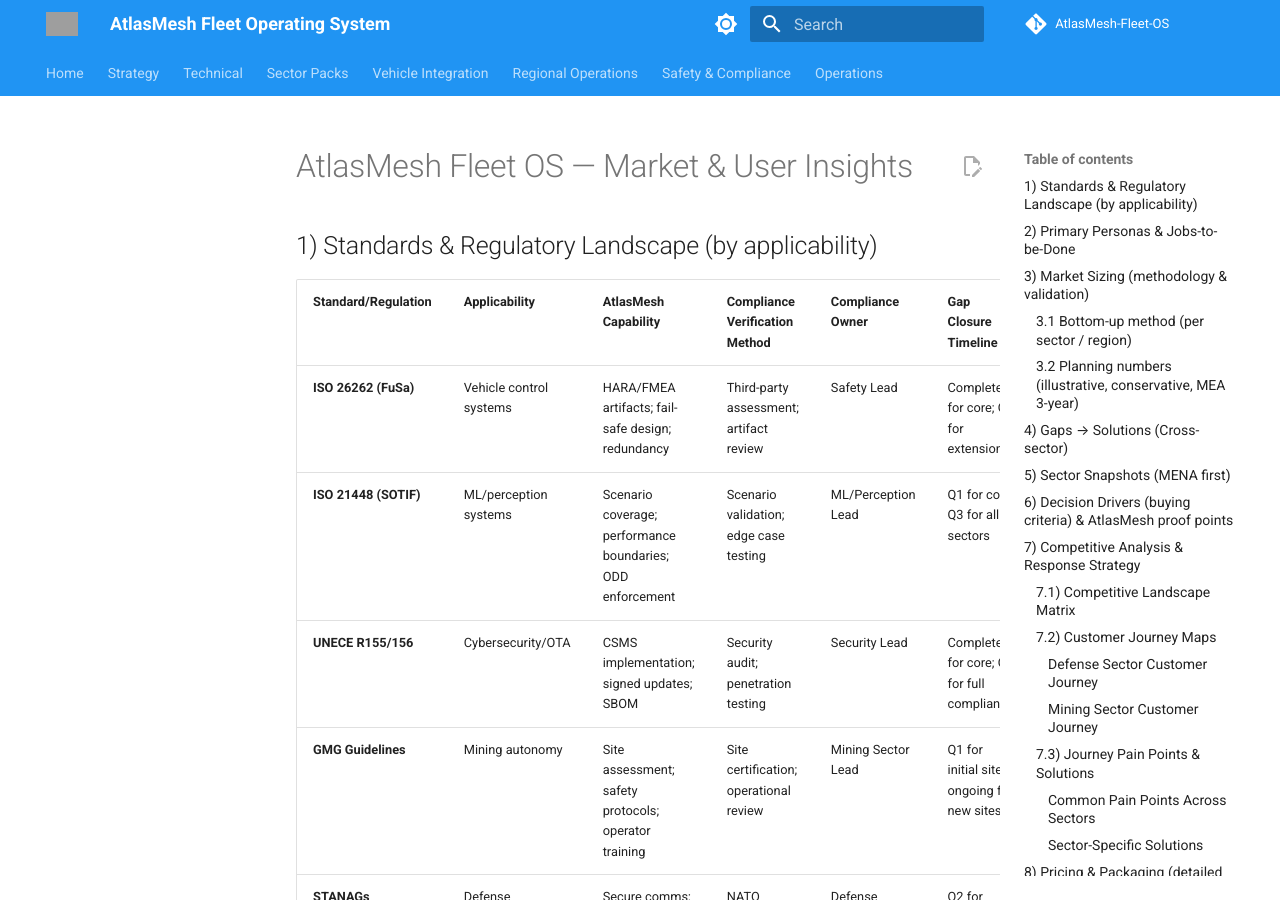
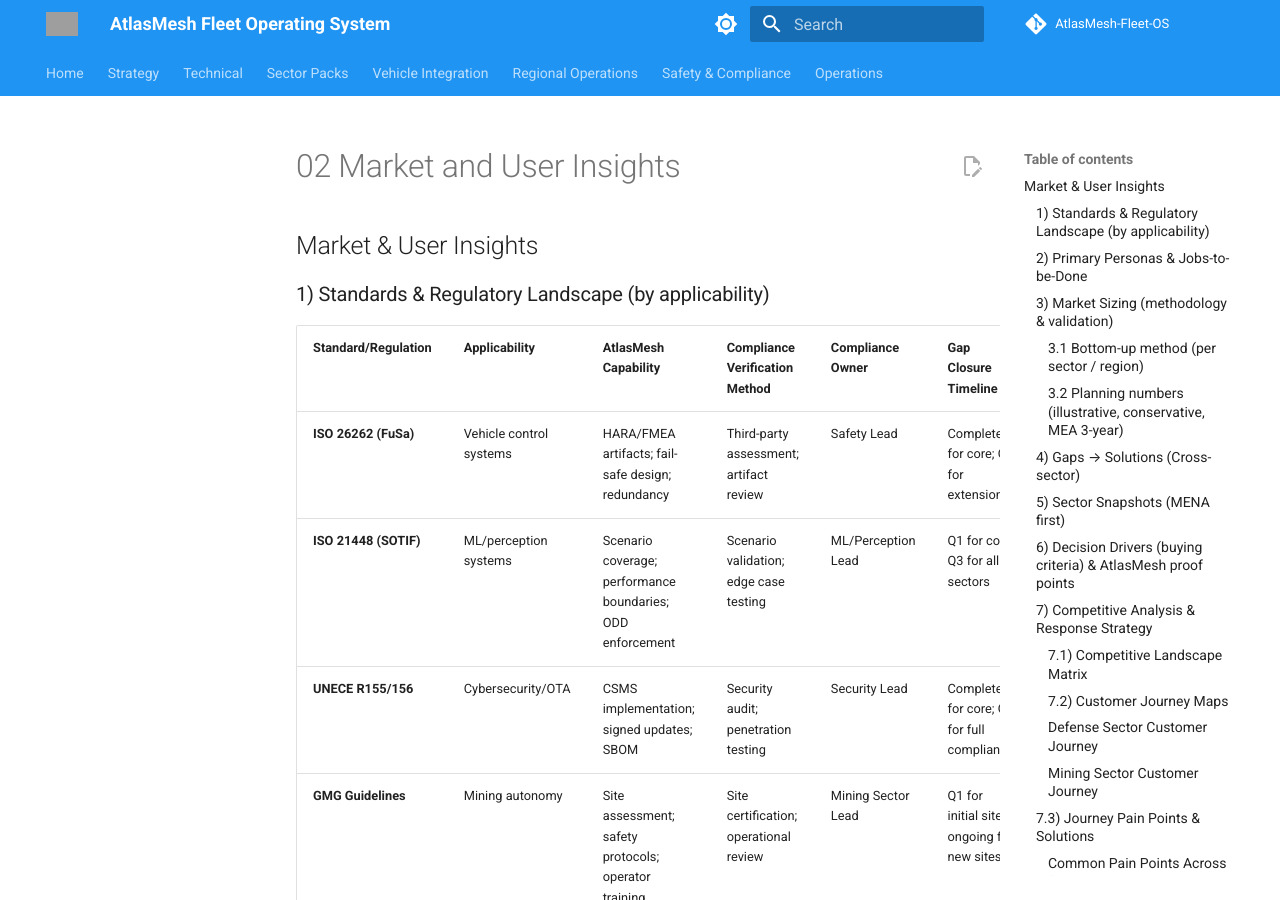
Before and after one commit to suprachakra/AtlasMesh-Fleet-OS, an MkDocs documentation site: the page built from docs/strategy/02_Market_and_User_Insights.md, in a window 1280 px wide and 900 px high. Built offline with MkDocs 1.6.1 and Material for MkDocs 9.7.7, drawn with Linux system fonts in a browser that asks for light colours; comment, search, counter and statistics services are not loaded; the version menu is left out; grey boxes are pictures that could not be loaded.

Commit message:
Update 02_Market_and_User_Insights.md

```diff
--- a/docs/strategy/02_Market_and_User_Insights.md
+++ b/docs/strategy/02_Market_and_User_Insights.md
@@ -1,6 +1,6 @@
-# AtlasMesh Fleet OS — Market & User Insights
+## Market & User Insights
 
-## 1) Standards & Regulatory Landscape (by applicability)
+### 1) Standards & Regulatory Landscape (by applicability)
 
 | Standard/Regulation | Applicability | AtlasMesh Capability | Compliance Verification Method | Compliance Owner | Gap Closure Timeline |
 | --- | --- | --- | --- | --- | --- |
@@ -13,7 +13,7 @@
 
 > AtlasMesh ships **jurisdiction packs** (policy-as-code + evidence mapping) selectable at deploy time. Each pack includes **compliance gap analysis** with remediation plan for customer-specific requirements.
 
-## 2) Primary Personas & Jobs-to-be-Done
+### 2) Primary Personas & Jobs-to-be-Done
 
 | Persona | Sector(s) | JTBD | Pain Points | Impact Metrics | AtlasMesh Solution | Success Validation |
 | --- | --- | --- | --- | --- | --- | --- |
@@ -29,7 +29,7 @@
 | Data/ML Lead | All | Model improvement | Data hygiene, drift | 20-30% data unusable; 5-10% model drift/month | Provenance, drift sentry, canary/shadow | Data quality metrics; drift detection effectiveness |
 | DevOps/SRE | All | Keep it up | Fragmented telemetry | 4-8hr MTTR; incomplete observability | SLOs, golden signals, runbooks | MTTR reduction; incident response effectiveness |
 
-## 3) Market Sizing (methodology & validation)
+### 3) Market Sizing (methodology & validation)
 
 **TAM Calculation Methodology**:
 1. **Bottom-up vehicle count**: Sector-specific asset databases × retrofit eligibility % × average unit economics
@@ -60,7 +60,7 @@
 
 > Action: `docs/Strategy/09_Finance_and_Cost_Model.md` includes a calculator; CI will recompute with linked datasets.
 
-### 3.1 Bottom-up method (per sector / region)
+#### 3.1 Bottom-up method (per sector / region)
 
 **Units in ODD × Adoption% × Attach rate × ASP = SAM revenue.**
 
@@ -69,7 +69,7 @@
 * **Attach rate**: fraction using both **CoreX Kit** *and* **AtlasMesh** (some may use FMS only).
 * **ASP** (blended, 3-yr TCV): **CoreX** kit \$85–250k (vehicle class) + **AtlasMesh** \$250–800/vehicle/mo + site fees.
 
-### 3.2 Planning numbers (illustrative, conservative, MEA 3-year)
+#### 3.2 Planning numbers (illustrative, conservative, MEA 3-year)
 
 | Sector                                 |              Addressable units in ODD | Year-3 adoption | Attach rate |      3-yr TCV/vehicle | 3-yr SAM (illustrative) |
 | -------------------------------------- | ------------------------------------: | --------------: | ----------: | --------------------: | ----------------------: |
@@ -78,7 +78,7 @@
 | **Defense (UGV logistics/security)**   |            2,500 UGV/converted trucks |             15% |         80% |     \$220k + \$36k SW |             **\$0.88B** |
 | **Ride-hail (pilot corridors)**        |                        4,000 vehicles |              8% |         65% |     \$140k + \$30k SW |             **\$0.41B** |
 
-## 4) Gaps → Solutions (Cross-sector)
+### 4) Gaps → Solutions (Cross-sector)
 
 | Gap                    | Observable Symptom         | AtlasMesh Capability                         | Metric of Success                    |
 | ---------------------- | -------------------------- | -------------------------------------------- | ------------------------------------ |
@@ -90,7 +90,7 @@
 | Enterprise integration | Weeks/months to wire       | Certified adapters (WMS/TOS/ERP/MAP/Weather) | Go-live ≤ 4 weeks                    |
 | Unit economics         | High idle/misroutes        | Rebalancing, energy queues, PdM              | −10–15% cost per km/ton              |
 
-## 5) Sector Snapshots (MENA first)
+### 5) Sector Snapshots (MENA first)
 
 **Defense**: border/base patrol, convoy logistics, route clearance, ISR. Buyers: MoD branches, border agencies. Selection drivers: compliance, local hosting, ROE policy-as-code.
 
@@ -100,7 +100,7 @@
 
 **Ride-Hailing Ops**: dispatch/routing/control center for AV partner fleets. Buyers: mobility operators, cities. Drivers: ETA/CSAT, incident response, city compliance.
 
-## 6) Decision Drivers (buying criteria) & AtlasMesh proof points
+### 6) Decision Drivers (buying criteria) & AtlasMesh proof points
 
 | Driver                                | What buyers test                           | Our proof                                                    |
 | ------------------------------------- | ------------------------------------------ | ------------------------------------------------------------ |
@@ -111,9 +111,9 @@
 | **TCO & ROI**                         | Cost/ton, dwell, wait times                | KPI ledger with before/after baselines                       |
 | **Vendor lock-in risk**               | Sensor/OEM/cloud neutrality                | "agnostic by design": vehicle, sensor, cloud, map            |
 
-## 7) Competitive Analysis & Response Strategy
+### 7) Competitive Analysis & Response Strategy
 
-### 7.1) Competitive Landscape Matrix
+#### 7.1) Competitive Landscape Matrix
 
 | Segment | Key Competitors | Their Strengths | Their Weaknesses | AtlasMesh Differentiation | Competitive Response Strategy | Win/Loss Metrics |
 | --- | --- | --- | --- | --- | --- | --- |
@@ -122,7 +122,7 @@
 | Defense UGV | Milrem, Rheinmetall, Anduril | Defense credentials; specialized hardware; security clearance | Limited civilian crossover; high unit costs; proprietary systems | Kit+OS that spans logistics + patrol + mapping with evidence ledger; commercial scale advantages | Target logistics first; emphasize multi-domain; evidence-based safety | Defense contract win rate; cross-sector leverage |
 | Robotaxi | Waymo, Baidu Apollo, WeRide, Motional | Urban mapping depth; consumer UX; regulatory relationships | High infrastructure dependency; limited harsh-env capability; high operational costs | Controlled ODD focus; industrial-grade resilience; cross-sector technology leverage | Avoid direct competition; target controlled environments first; emphasize reliability | Controlled-ODD win rate; expansion velocity |
 
-### 7.2) Customer Journey Maps
+#### 7.2) Customer Journey Maps
 
 #### **Defense Sector Customer Journey**
 
@@ -250,7 +250,7 @@
 - Continuous monitoring of competitive pilot results
 - Customer journey optimization based on competitive insights
 
-## 8) Pricing & Packaging (detailed structure)
+### 8) Pricing & Packaging (detailed structure)
 
 **Value-Based Pricing Framework**:
 | Offering | Components | Value Metrics | Price Structure | Competitive Position |
```
